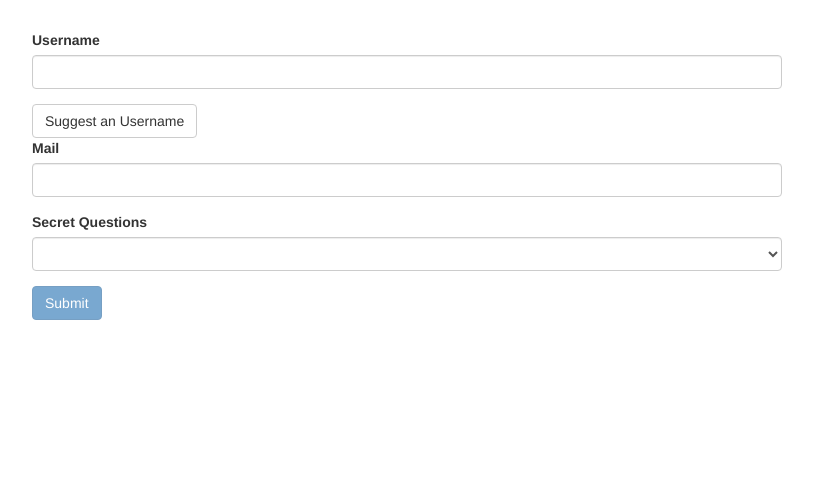
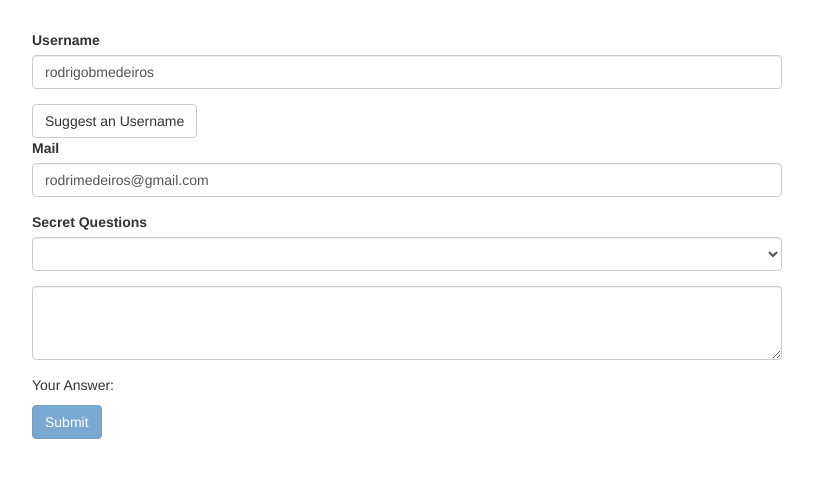
Before and after one commit to rodrigobmedeiros/Angular-TOPTAL-track, an Angular app in the folder angular-the-complete-guide-2023/forms-td-start/: page / in a window 1280 px wide. Shown: the top 478 px of the page, without its empty margins (233-1046 px from the left). Built offline with nearby package versions, Linux system fonts and the light colour scheme.

Commit message:
Include two-way binding for ngModel

```diff
--- a/angular-the-complete-guide-2023/forms-td-start/src/app/app.component.html
+++ b/angular-the-complete-guide-2023/forms-td-start/src/app/app.component.html
@@ -9,7 +9,7 @@
               type="text"
               id="username"
               class="form-control"
-              ngModel
+              [ngModel]="defaultUsername"
               name="username"
               required
               #username="ngModel"
@@ -23,7 +23,7 @@
               type="email"
               id="email"
               class="form-control"
-              ngModel
+              [ngModel]="defaultEmail"
               name="email"
               required
               email
@@ -39,6 +39,10 @@
             <option value="teacher">Your first teacher?</option>
           </select>
         </div>
+        <div class="form-group">
+          <textarea name="questionAnswer" [(ngModel)]="questionAnswer" rows="3" class="form-control"></textarea>
+        </div>
+        <p>Your Answer: {{ questionAnswer }}</p>
         <button class="btn btn-primary" type="submit" disabled="!form.valid">Submit</button>
       </form>
     </div>
--- a/angular-the-complete-guide-2023/forms-td-start/src/app/app.component.ts
+++ b/angular-the-complete-guide-2023/forms-td-start/src/app/app.component.ts
@@ -8,6 +8,10 @@ import { NgForm } from '@angular/forms';
 })
 export class AppComponent {
   @ViewChild('form') form: NgForm;
+  defaultUsername: string = 'rodrigobmedeiros';
+  defaultEmail: string = 'rodrimedeiros@gmail.com';
+  questionAnswer: string = '';
+
   suggestUserName() {
     const suggestedName = 'Superuser';
   }
```
